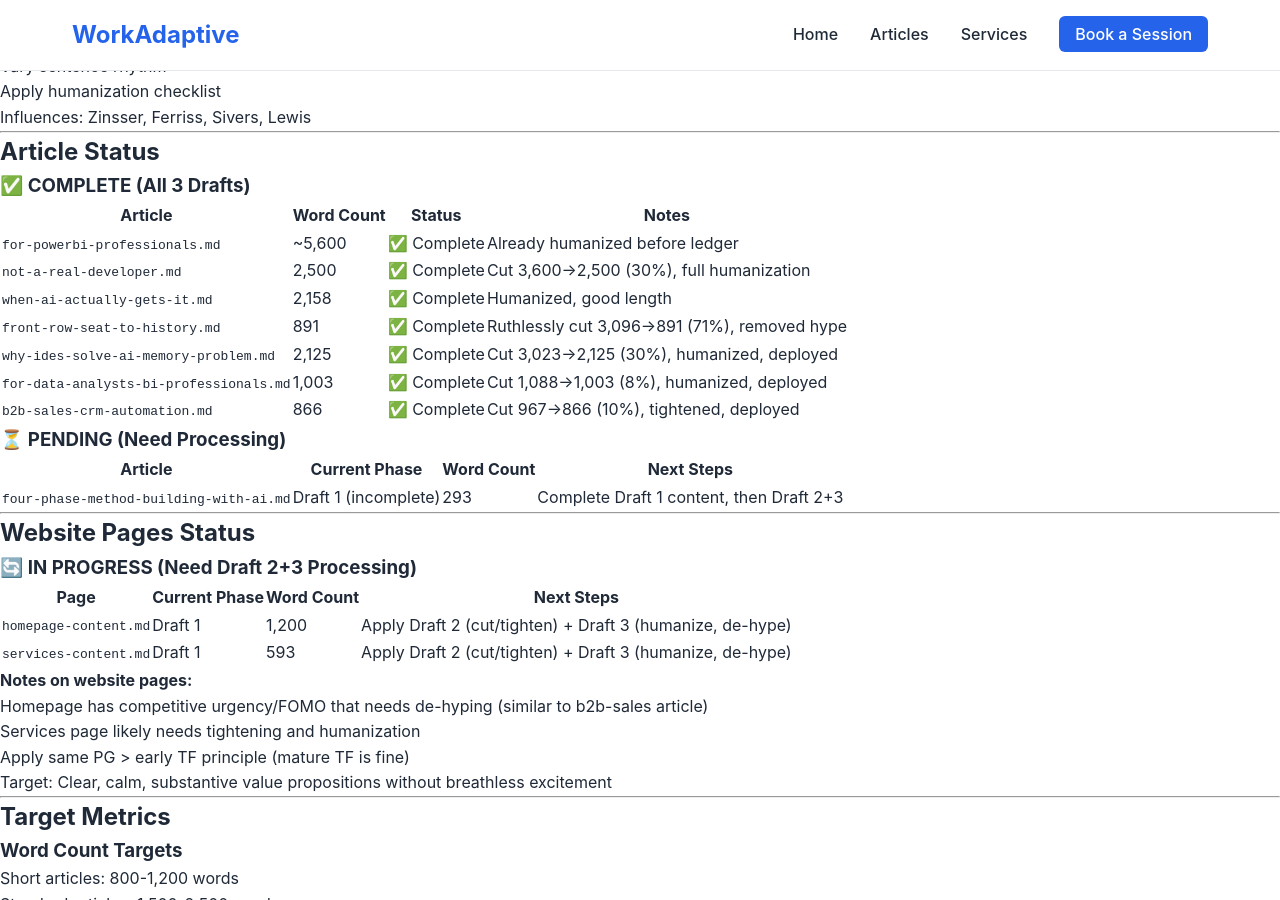
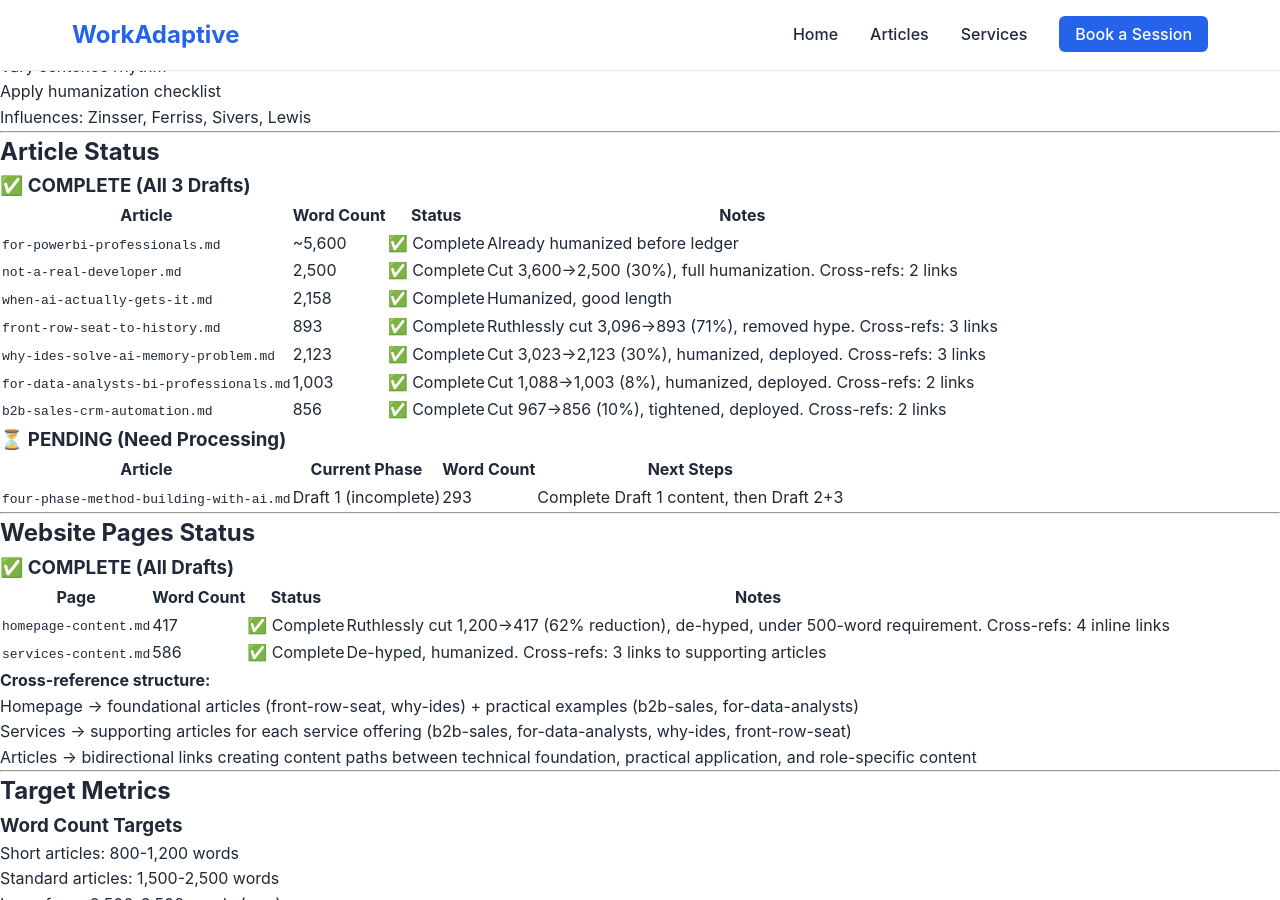
Before and after one commit to workadaptive/content, a Jekyll site: the page built from CONTENT-STATUS.md, in a window 1280 px wide and 900 px high, scrolled down 493 px. Built offline with Jekyll 4.4.1, drawn with Linux system fonts in a browser that asks for light colours; our own code applies the rules of GitHub Pages for plain Markdown files; some of the changed text lies outside the part shown.

```diff
--- a/CONTENT-STATUS.md
+++ b/CONTENT-STATUS.md
@@ -36,12 +36,12 @@
 | Article | Word Count | Status | Notes |
 |---------|-----------|--------|-------|
 | `for-powerbi-professionals.md` | ~5,600 | ✅ Complete | Already humanized before ledger |
-| `not-a-real-developer.md` | 2,500 | ✅ Complete | Cut 3,600→2,500 (30%), full humanization |
+| `not-a-real-developer.md` | 2,500 | ✅ Complete | Cut 3,600→2,500 (30%), full humanization. Cross-refs: 2 links |
 | `when-ai-actually-gets-it.md` | 2,158 | ✅ Complete | Humanized, good length |
-| `front-row-seat-to-history.md` | 891 | ✅ Complete | Ruthlessly cut 3,096→891 (71%), removed hype |
-| `why-ides-solve-ai-memory-problem.md` | 2,125 | ✅ Complete | Cut 3,023→2,125 (30%), humanized, deployed |
-| `for-data-analysts-bi-professionals.md` | 1,003 | ✅ Complete | Cut 1,088→1,003 (8%), humanized, deployed |
-| `b2b-sales-crm-automation.md` | 866 | ✅ Complete | Cut 967→866 (10%), tightened, deployed |
+| `front-row-seat-to-history.md` | 893 | ✅ Complete | Ruthlessly cut 3,096→893 (71%), removed hype. Cross-refs: 3 links |
+| `why-ides-solve-ai-memory-problem.md` | 2,123 | ✅ Complete | Cut 3,023→2,123 (30%), humanized, deployed. Cross-refs: 3 links |
+| `for-data-analysts-bi-professionals.md` | 1,003 | ✅ Complete | Cut 1,088→1,003 (8%), humanized, deployed. Cross-refs: 2 links |
+| `b2b-sales-crm-automation.md` | 856 | ✅ Complete | Cut 967→856 (10%), tightened, deployed. Cross-refs: 2 links |
 
 ### ⏳ PENDING (Need Processing)
 
@@ -53,18 +53,17 @@
 
 ## Website Pages Status
 
-### 🔄 IN PROGRESS (Need Draft 2+3 Processing)
+### ✅ COMPLETE (All Drafts)
 
-| Page | Current Phase | Word Count | Next Steps |
-|------|--------------|-----------|-----------|
-| `homepage-content.md` | Draft 1 | 1,200 | Apply Draft 2 (cut/tighten) + Draft 3 (humanize, de-hype) |
-| `services-content.md` | Draft 1 | 593 | Apply Draft 2 (cut/tighten) + Draft 3 (humanize, de-hype) |
+| Page | Word Count | Status | Notes |
+|------|-----------|--------|-------|
+| `homepage-content.md` | 417 | ✅ Complete | Ruthlessly cut 1,200→417 (62% reduction), de-hyped, under 500-word requirement. Cross-refs: 4 inline links |
+| `services-content.md` | 586 | ✅ Complete | De-hyped, humanized. Cross-refs: 3 links to supporting articles |
 
-**Notes on website pages:**
-- Homepage has competitive urgency/FOMO that needs de-hyping (similar to b2b-sales article)
-- Services page likely needs tightening and humanization
-- Apply same PG > early TF principle (mature TF is fine)
-- Target: Clear, calm, substantive value propositions without breathless excitement
+**Cross-reference structure:**
+- Homepage → foundational articles (front-row-seat, why-ides) + practical examples (b2b-sales, for-data-analysts)
+- Services → supporting articles for each service offering (b2b-sales, for-data-analysts, why-ides, front-row-seat)
+- Articles → bidirectional links creating content paths between technical foundation, practical application, and role-specific content
 
 ---
 
@@ -115,6 +114,10 @@
 ## Commit History Reference
 
 **Session commits (2025-11-05):**
+- `b560926` - Add strategic cross-references and internal links across all content (19 links creating content ecosystem)
+- `88129bb` - Ruthlessly cut homepage to 417 words (62% reduction from 1,200), de-hype services page
+- `fb7a66c` - De-hype three articles: front-row-seat, b2b-sales, why-ides (removed breathless excitement)
+- `c9cdb3f` - Update writing style guide: distinguish early TF (breathless) vs mature TF (thoughtful)
 - `b033c74` - Complete Draft 2+3 for b2b-sales-crm-automation (967→866 words)
 - `104b28b` - Complete Draft 2+3 for for-data-analysts-bi-professionals (1,088→1,003 words)
 - `c2c626d` - Complete Draft 2+3 for why-ides-solve-ai-memory-problem (3,023→2,125 words, 30% cut)
```
